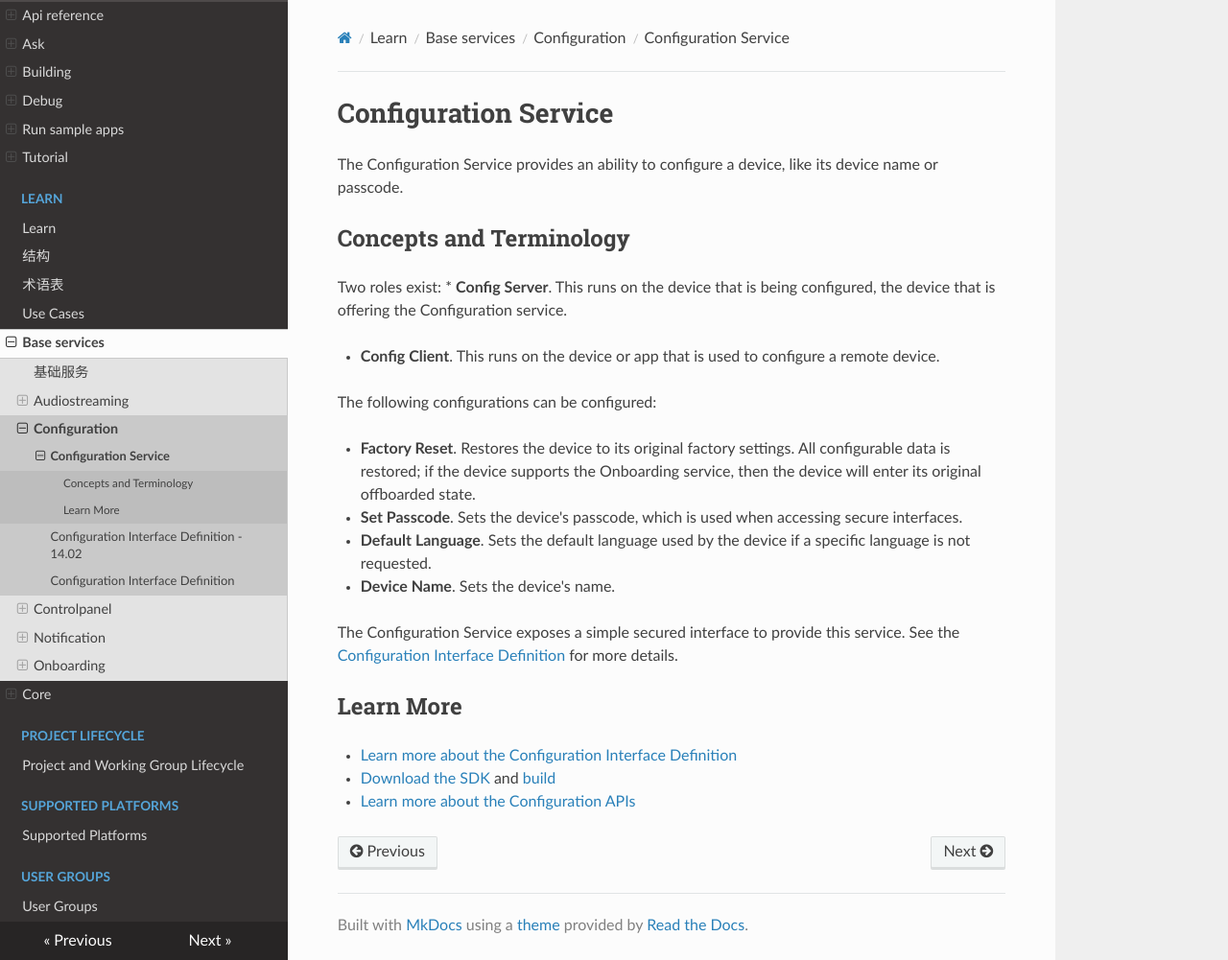
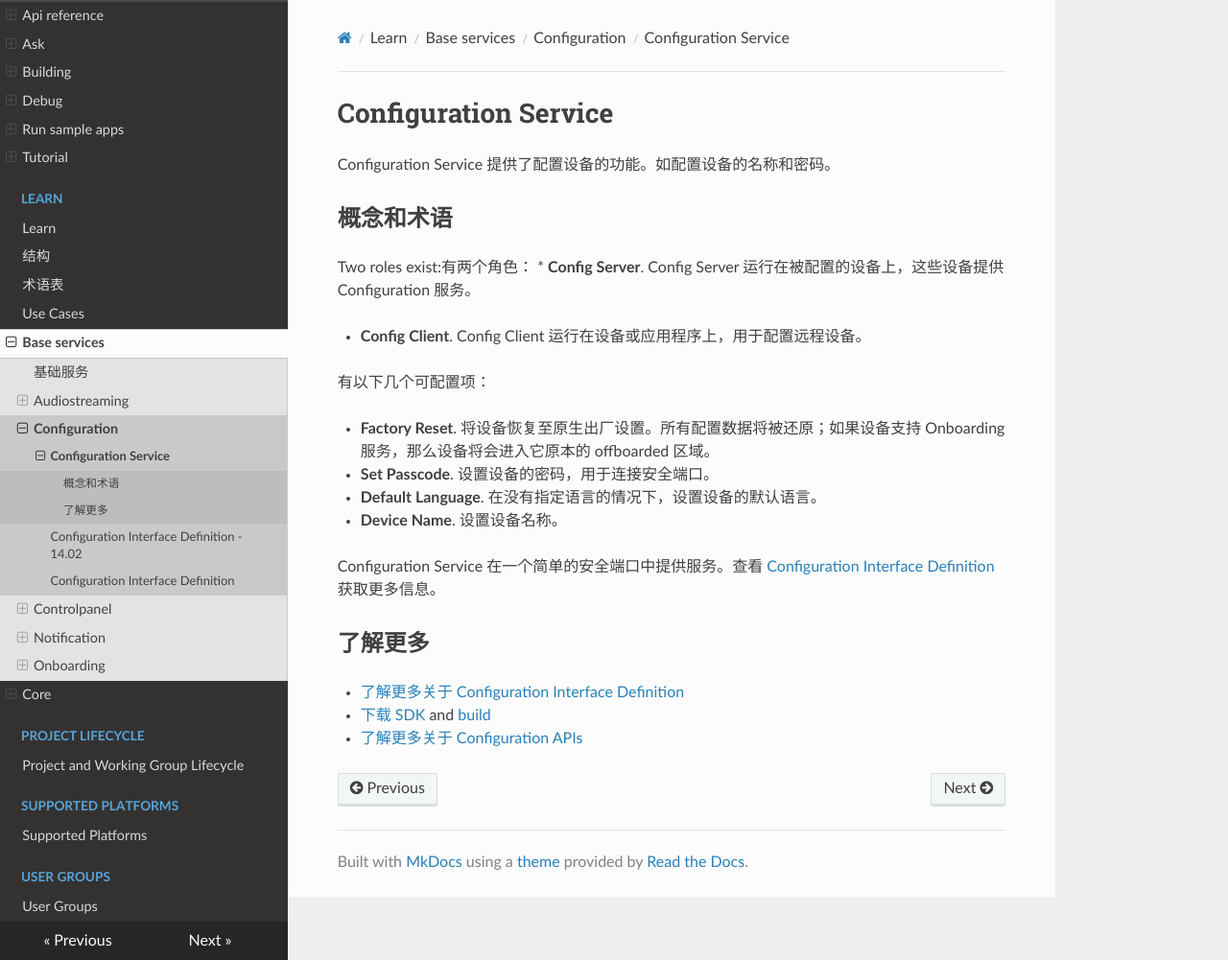
Before and after one commit to smart-conn/alljoyn-zh, an MkDocs documentation site: the page built from docs/learn/base-services/configuration/index.md, in a window 1280 px wide and 1001 px high. Shown: the whole window at 96% size. Built offline with MkDocs 1.6.1, drawn with Linux system fonts in a browser that asks for light colours; nearby versions of some CDN libraries.

Commit message:
Update index.md

```diff
--- a/docs/learn/base-services/configuration/index.md
+++ b/docs/learn/base-services/configuration/index.md
@@ -1,42 +1,31 @@
 # Configuration Service
 
-The Configuration Service provides an ability to
-configure a device, like its device name or passcode.
+Configuration Service 提供了配置设备的功能。如配置设备的名称和密码。
 
-## Concepts and Terminology
+## 概念和术语
 
-Two roles exist:
-* **Config Server**. This runs on the device that is being configured,
-  the device that is offering the Configuration service.
+Two roles exist:有两个角色：
+* **Config Server**. Config Server 运行在被配置的设备上，这些设备提供 Configuration 服务。
 
-* **Config Client**. This runs on the device or app that is used to
-  configure a remote device.
+* **Config Client**. Config Client 运行在设备或应用程序上，用于配置远程设备。
 
-The following configurations can be configured:
+有以下几个可配置项：
 
-* **Factory Reset**. Restores the device to its original
-  factory settings. All configurable data is restored;
-  if the device supports the Onboarding service, then
-  the device will enter its original offboarded state.
+* **Factory Reset**. 将设备恢复至原生出厂设置。所有配置数据将被还原；如果设备支持 Onboarding 服务，那么设备将会进入它原本的 offboarded 区域。
 
-* **Set Passcode**. Sets the device's passcode, which
-  is used when accessing secure interfaces.
+* **Set Passcode**. 设置设备的密码，用于连接安全端口。
 
-* **Default Language**. Sets the default language used
-  by the device if a specific language is not requested.
+* **Default Language**. 在没有指定语言的情况下，设置设备的默认语言。
 
-* **Device Name**. Sets the device's name.
+* **Device Name**. 设置设备名称。
 
-The Configuration Service exposes a simple secured
-interface to provide this service. See the
-[Configuration Interface Definition][config-interface]
-for more details.
+Configuration Service 在一个简单的安全端口中提供服务。查看 [Configuration Interface Definition][config-interface] 获取更多信息。
 
-## Learn More
+## 了解更多
 
-* [Learn more about the Configuration Interface Definition][config-interface]
-* [Download the SDK][download] and [build][build]
-* [Learn more about the Configuration APIs][api-guide]
+* [了解更多关于 Configuration Interface Definition][config-interface]
+* [下载 SDK][download] and [build][build]
+* [了解更多关于 Configuration APIs][api-guide]
 
 [config-interface]: /learn/base-services/configuration/interface
 [download]: https://allseenalliance.org/framework/download
```
